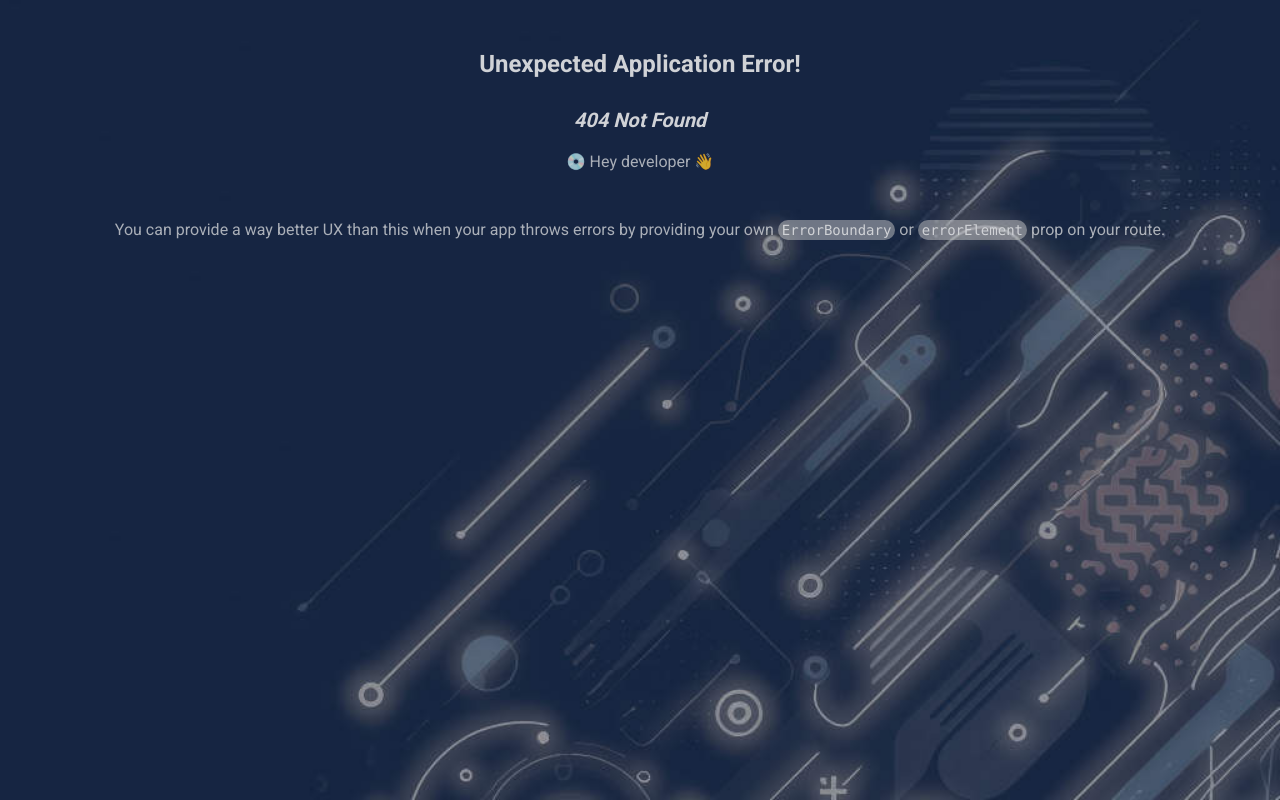
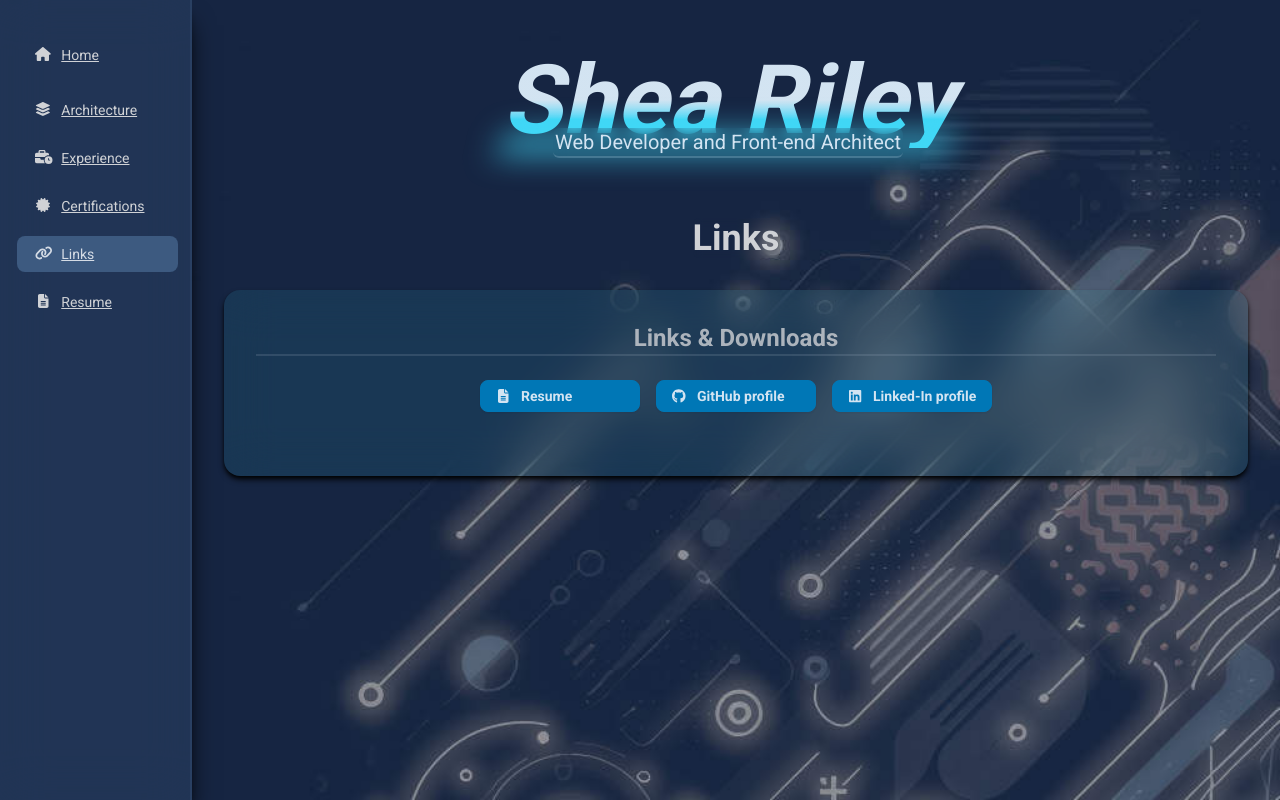
Before and after one commit to sheariley/portfolio-web-dev, a React (Vite) app: page /links in a window 1280 px wide. Before the commit this address had no page. Built offline with nearby package versions, Linux system fonts and the light colour scheme; what tailwindcss-3d would draw is missing.

Commit message:
Add links page & resume DL

```diff
--- a/src/components/ui/NavMenu.tsx
+++ b/src/components/ui/NavMenu.tsx
@@ -3,17 +3,38 @@ import { FontAwesomeIcon } from '@fortawesome/react-fontawesome';
 import { MouseEvent } from 'react';
 import { NavLink } from 'react-router-dom';
 
-type NavMenuItem = {
+type NavMenuItemBase = {
   label: string;
-  path: string;
   icon: IconDefinition;
   onClick?(event: MouseEvent<HTMLAnchorElement>): void;
 };
+
+type NavMenuRouteItem = NavMenuItemBase & {
+  path: string;
+};
+
+type NavMenuDownloadItem = NavMenuItemBase & {
+  downloadUrl: string;
+};
+
+type NavMenuItem = NavMenuRouteItem | NavMenuDownloadItem;
 
 type NavMenuProps = {
   menuItems: NavMenuItem[];
   onItemClick?(event: MouseEvent<HTMLAnchorElement>): void;
 };
+
+function isNavMenuDownloadItem(item: NavMenuItem): item is NavMenuDownloadItem {
+  return 'downloadUrl' in item;
+}
+
+function NavMenuItemIcon({ icon }: { icon: IconDefinition }) {
+  return (
+    <span className="min-w-[20px] text-center">
+      <FontAwesomeIcon icon={icon} />
+    </span>
+  );
+}
 
 export default function NavMenu({ menuItems, onItemClick }: NavMenuProps) {
   function handleItemClick(
@@ -26,16 +47,31 @@ export default function NavMenu({ menuItems, onItemClick }: NavMenuProps) {
 
   return (
     <ul className="menu flex-1 space-y-3">
-      {menuItems.map((item) => (
-        <li key={item.path}>
-          <NavLink to={item.path} onClick={handleItemClick.bind(null, item)}>
-            <span className="min-w-[20px]">
-              <FontAwesomeIcon icon={item.icon} />
-            </span>
-            {item.label}
-          </NavLink>
-        </li>
-      ))}
+      {menuItems.map((item) => {
+        if (isNavMenuDownloadItem(item)) {
+          return (
+            <li key={item.downloadUrl}>
+              <a
+                href={item.downloadUrl}
+                download
+                onClick={handleItemClick.bind(null, item)}
+              >
+                <NavMenuItemIcon icon={item.icon} />
+                {item.label}
+              </a>
+            </li>
+          );
+        }
+
+        return (
+          <li key={item.path}>
+            <NavLink to={item.path} onClick={handleItemClick.bind(null, item)}>
+              <NavMenuItemIcon icon={item.icon} />
+              {item.label}
+            </NavLink>
+          </li>
+        );
+      })}
     </ul>
   );
 }
--- /dev/null
+++ b/src/pages/LinksPage.tsx
@@ -0,0 +1,64 @@
+import { faGithub, faLinkedin } from '@fortawesome/free-brands-svg-icons';
+import { faFileText } from '@fortawesome/free-solid-svg-icons';
+
+import Button from '@/components/ui/Button';
+import Card from '@/components/ui/Card';
+import PageHeader from '@/components/ui/PageHeader';
+
+export default function LinksPage() {
+  return (
+    <>
+      <PageHeader>Links</PageHeader>
+      <br />
+      <section className="flex flex-col items-stretch gap-8 space-y-12">
+        <Card>
+          <Card.Body>
+            <Card.Title className="mb-0 flex justify-center">
+              Links &amp; Downloads
+            </Card.Title>
+            <div className="mb-4 flex flex-col items-center">
+              <ul className="my-0 list-none pl-0 *:flex *:w-[160px] *:pl-0 md:flex md:flex-row md:space-x-4 md:*:my-4 max_md:space-y-6">
+                <li>
+                  <Button
+                    themeColor="primary"
+                    href="/resume.pdf"
+                    download
+                    icon={faFileText}
+                    size="sm"
+                    className="w-full justify-start"
+                  >
+                    Resume
+                  </Button>
+                </li>
+                <li>
+                  <Button
+                    themeColor="primary"
+                    href="https://github.com/sheariley"
+                    target="_blank"
+                    icon={faGithub}
+                    size="sm"
+                    className="w-full justify-start"
+                  >
+                    GitHub profile
+                  </Button>
+                </li>
+                <li>
+                  <Button
+                    themeColor="primary"
+                    href="https://www.linkedin.com/in/shea-riley-8bb19336/"
+                    target="_blank"
+                    icon={faLinkedin}
+                    size="sm"
+                    className="w-full justify-start"
+                  >
+                    Linked-In profile
+                  </Button>
+                </li>
+              </ul>
+            </div>
+          </Card.Body>
+        </Card>
+      </section>
+    </>
+  );
+}
--- a/src/pages/RootLayout.tsx
+++ b/src/pages/RootLayout.tsx
@@ -2,8 +2,10 @@ import {
   faBars,
   faBusinessTime,
   faCertificate,
+  faFileText,
   faHome,
   faLayerGroup,
+  faLink,
   faSquareCaretLeft
 } from '@fortawesome/free-solid-svg-icons';
 import { useState } from 'react';
@@ -93,6 +95,16 @@ export default function RootLayout() {
                 label: 'Certifications',
                 path: '/certifications',
                 icon: faCertificate
+              },
+              {
+                label: 'Links',
+                path: '/links',
+                icon: faLink
+              },
+              {
+                label: 'Resume',
+                downloadUrl: '/resume.pdf',
+                icon: faFileText
               }
             ]}
           />
```
Also changed, not shown: src/App.tsx (+6 -1 lines), 1 other file (tests, documents, lock files or other folders).
